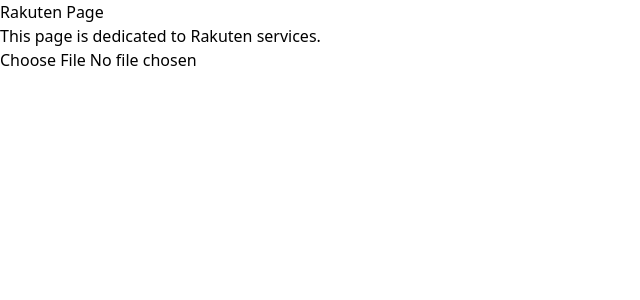
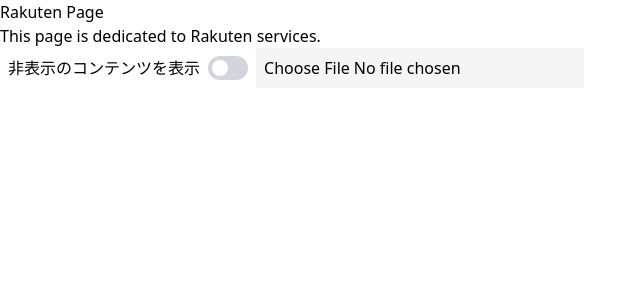
Before and after one commit to KadoProG/household-accounting-web-app, a React (Vite) app: page /rakuten in a window 1280 px wide. Shown: the top 300 px of the page, without its empty margins (0-640 px from the left). Built offline with nearby package versions, Linux system fonts and the light colour scheme.

Commit message:
feat: hidden switchロジックの追加

```diff
--- a/src/pages/rakuten/index.tsx
+++ b/src/pages/rakuten/index.tsx
@@ -5,10 +5,12 @@
 import { useGlobalDropOverlay } from '@/components/DropOverlay/useGlobalDropOverlay';
 import type { CustomRow } from '@/pages/rakuten/types';
 import { makeRakutenCustomValues } from './utils';
+import { Switch } from '@/components/Inputs/Switch';
 
 export const RakutenPage = () => {
   const [tableData, setTableData] = useState<string[][]>([]);
   const [customRows, setCustomRows] = useState<CustomRow[]>([]);
+  const [hiddenDisable, setHiddenDisable] = useState<boolean>(false);
 
   const handleCsvFileUpload = useCallback(async (file: File) => {
     const newTableData = await parseCsvFile(file);
@@ -39,7 +41,13 @@
       {isDragging && <DropOverlay>CSVファイルをここにドロップ</DropOverlay>}
       <h1>Rakuten Page</h1>
       <p>This page is dedicated to Rakuten services.</p>
-      <input type="file" accept=".csv" onChange={handleFileUpload} />
+      <label className="inline-flex gap-2 p-2">
+        <span>非表示のコンテンツを表示</span>
+
+        <Switch checked={hiddenDisable} onChange={() => setHiddenDisable((prev) => !prev)} />
+      </label>
+
+      <input type="file" accept=".csv" onChange={handleFileUpload} className="bg-bg-second p-2" />
       <TableDisplay data={tableData} customRows={customRows} />
     </div>
   );
```
